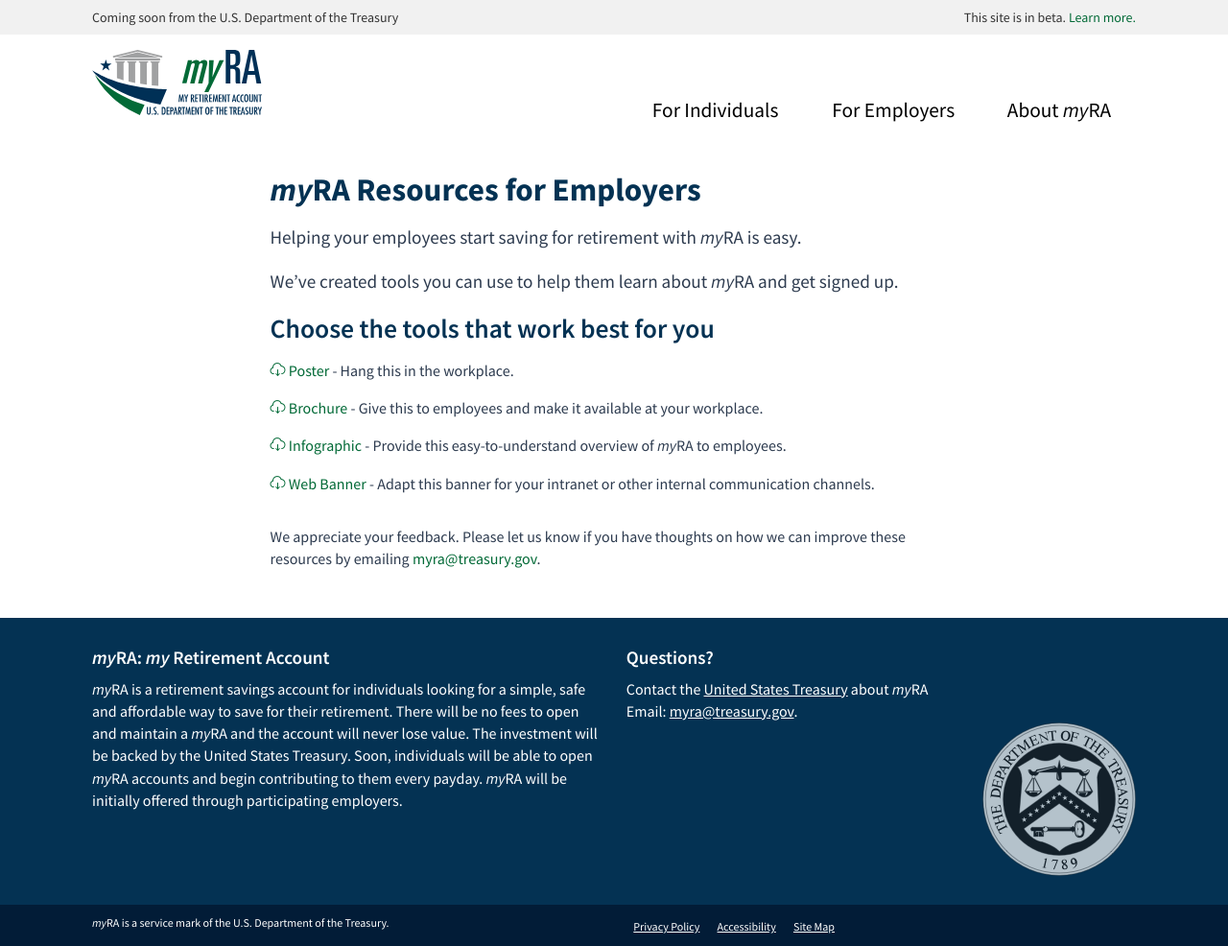
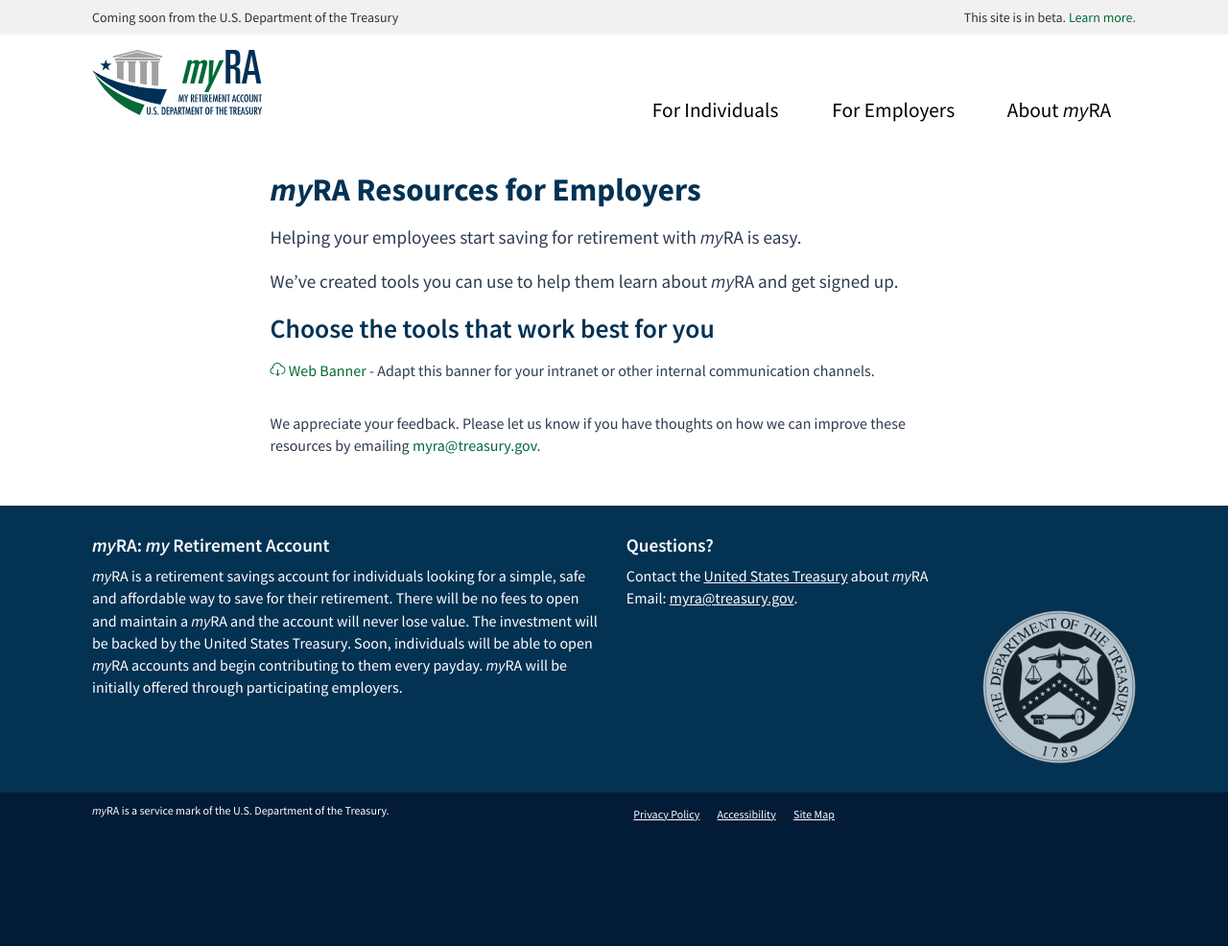
Before and after one commit to 18F/myra, a Jekyll site: the page built from employers/resources/index.html, in a window 1280 px wide. Shown: the whole page at 96% size. Built offline with Jekyll 4.4.1, drawn with Linux system fonts in a browser that asks for light colours; after the commit the page ends 900 px from its top, so only the background shows below that.

Commit message:
remove employer materials except web banner

```diff
--- a/employers/resources/index.html
+++ b/employers/resources/index.html
@@ -10,9 +10,6 @@
 
 <h2>Choose the tools that work best for you</h2>
 <ol class="downloads-list">
-  <li><a href="myRA_Poster.pdf"><i class="icon-cloud-download"></i> Poster</a> - Hang this in the workplace.</li>
-  <li><a href="myRA_Brochure.pdf"><i class="icon-cloud-download"></i> Brochure</a> - Give this to employees and make it available at your workplace.</li>
-  <li><a href="myRA_Infographic.pdf"><i class="icon-cloud-download"></i> Infographic</a> - Provide this easy-to-understand overview of <span class="myra">myRA</span> to employees.</li>
   <li><a href="myRA_Web_Banner.jpg"><i class="icon-cloud-download"></i> Web Banner</a> - Adapt this banner for your intranet or other internal communication channels.</li>
 </ol>
 <p>We appreciate your feedback. Please let us know if you have thoughts on how we can improve these resources by emailing <a href="mailto:myra@treasury.gov">myra@treasury.gov</a>.</p>
```
